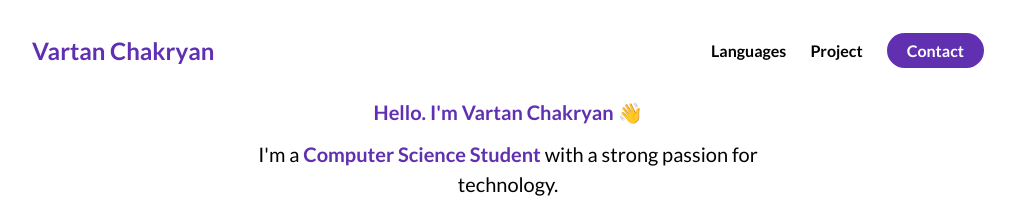
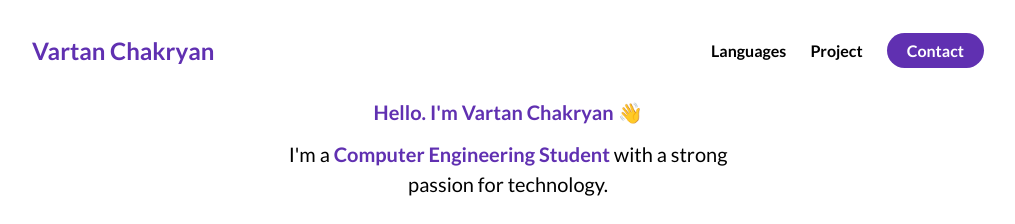
Before and after one commit to vartanc1/Website, a plain HTML site: page index.html in a window 1280 px wide. Shown: the top 224 px of the page, without its empty margins (132-1147 px from the left). Drawn offline with Linux system fonts and the light colour scheme.

Commit message:
Update index.html

```diff
--- a/index.html
+++ b/index.html
@@ -53,7 +53,7 @@
 
                     </span>
                 </h1>
-                <p class="about-me__info--para">I'm a <Strong class = text--purple>Computer Science Student</Strong> with a strong passion for technology.</p>
+                <p class="about-me__info--para">I'm a <Strong class = text--purple>Computer Engineering Student</Strong> with a strong passion for technology.</p>
 
                 <div class="about-me__links">
                     <a href="https://www.linkedin.com/in/vartan-chakryan-1b92b7271/" class="about-me__link" target ="_blank">
```
